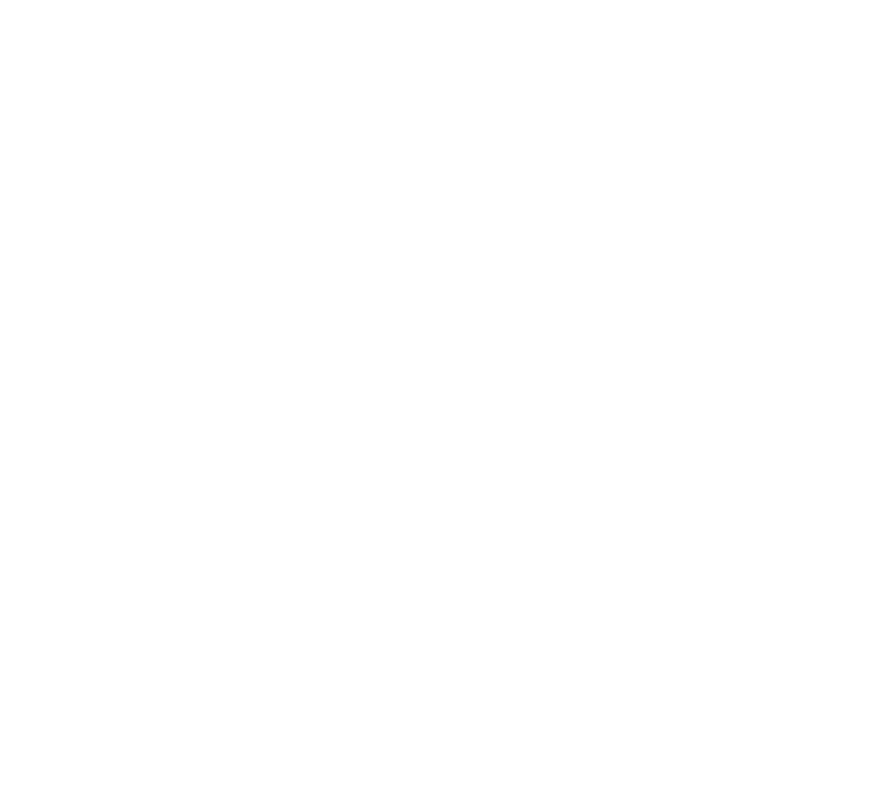
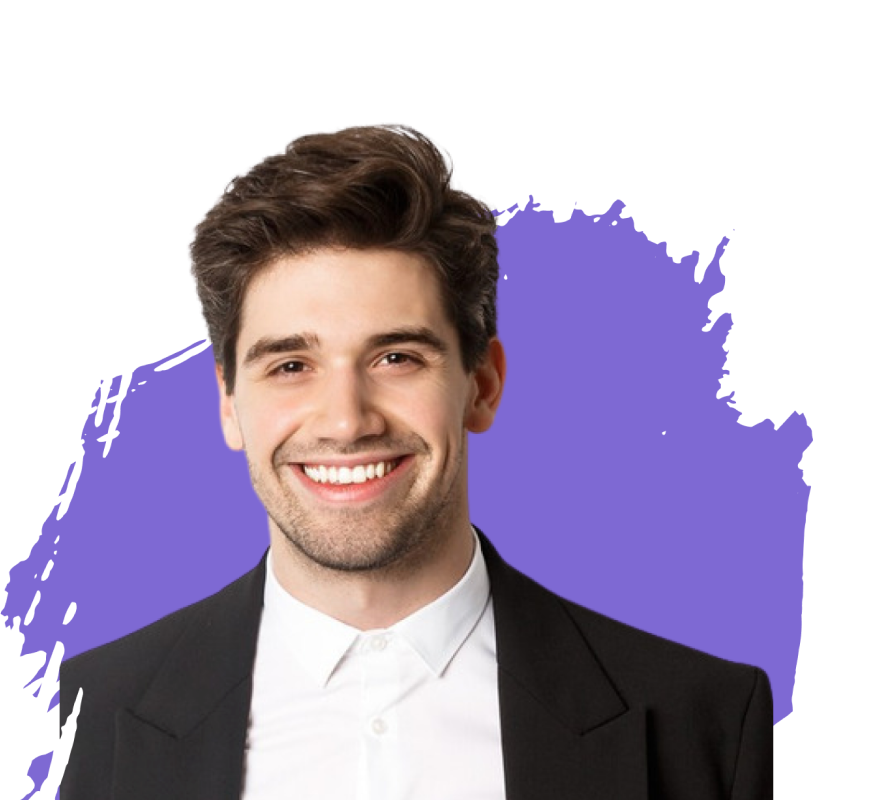
Before and after one commit to lumberger22/PortfolioSite, a React (Create React App) app: page / in a window 1280 px wide. Shown: the part 1620-2420 px from the top of the page, without its empty margins (0-875 px from the left). Before the commit the page ends 1742 px from the top, so only its background shows below. Built offline with nearby package versions, Linux system fonts and the light colour scheme.

Commit message:
Add AboutMe component to homescreen

```diff
--- a/src/Pages/Home/Homescreen/index.jsx
+++ b/src/Pages/Home/Homescreen/index.jsx
@@ -1,3 +1,4 @@
+import AboutMe from "../AboutMe";
 import HeroSection from "../HeroSection";
 import MySkills from "../MySkills";
 
@@ -6,6 +7,7 @@
         <>
             <HeroSection/>
             <MySkills/>
+            <AboutMe/>
         </>
     );
 }
```
